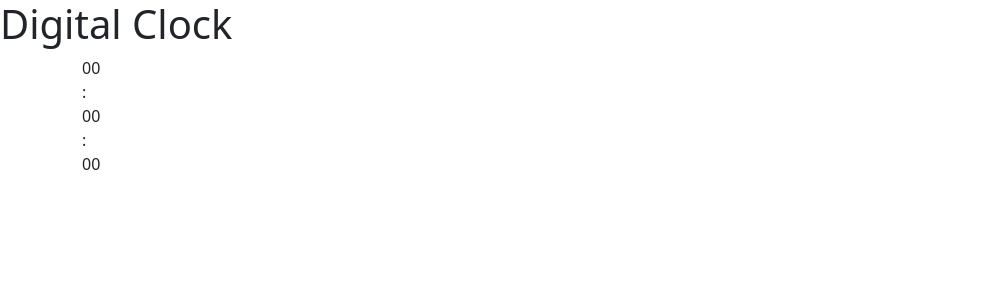
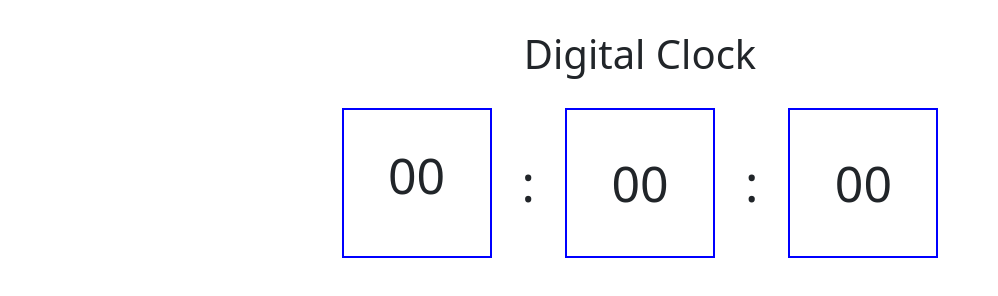
Before and after one commit to criggins44/clock-build, a plain HTML site: page index.html in a window 1280 px wide. Shown: the whole page, without its empty margins (0-998 px from the left). Drawn offline with nearby package versions, Linux system fonts and the light colour scheme.

Commit message:
added CSS to style the display

```diff
--- a/index.html
+++ b/index.html
@@ -14,7 +14,7 @@
 <body>
   <h1>Digital Clock</h1>
   <div class="container">
-    <div id="hours">00</div>
+    <div id="hours"><p>00</div>
     <span>:</span>
     <div id="minutes">00</div>
     <span>:</span>
--- a/stylesheet.css
+++ b/stylesheet.css
@@ -0,0 +1,26 @@
+h1{
+	text-align: center;
+	padding-top: 30px;
+}
+
+.container{
+	display: flex;
+	align-items: center;
+	justify-content: center;
+	margin-top: 30px;
+
+}
+.container div{
+	border: 2px solid blue;
+	width: 150px;
+	height: 150px;
+	display: flex;
+	align-items: center;
+	justify-content: center;
+	font-size: 50px;
+	margin-left: 30px;
+	margin-right: 30px;
+}
+.container span{
+	font-size: 50px;
+}
```
